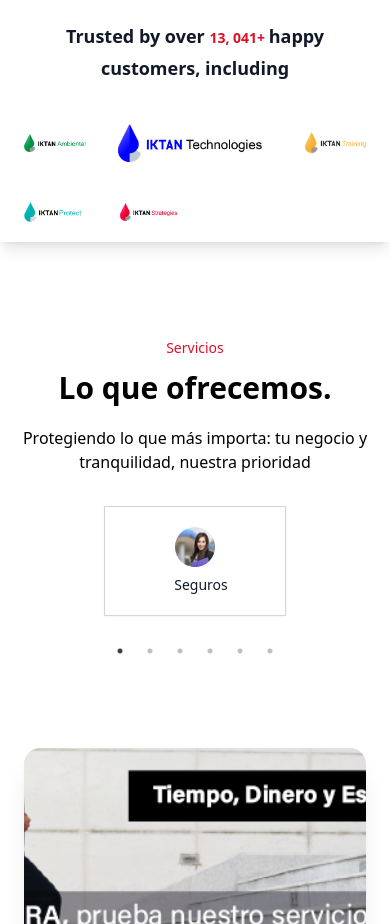
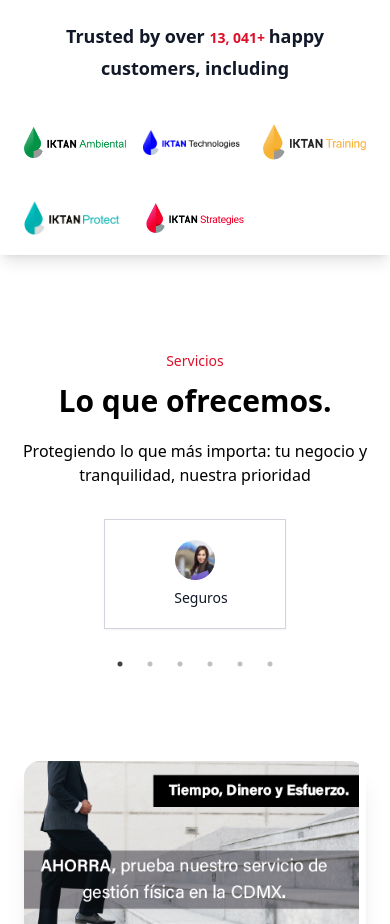
Before and after one commit to AlanVenegasT/Frontend-IktanStrategies, a React (Vite) app: page / in a window 390 px wide. Shown: the part 920-1844 px from the top of the page. Built offline with nearby package versions, Linux system fonts and the light colour scheme.

Commit message:
aCTUALIZACION TAMAÑO IMG

```diff
--- a/src/components/About.jsx
+++ b/src/components/About.jsx
@@ -8,7 +8,7 @@ const About = () => {
         <div className="mx-auto max-w-7xl sm:px-6 lg:px-8 ">
           <div className="mx-auto flex max-w-2xl flex-col gap-16 bg-white/5 py-16 px-6 ring-1 ring-white/10 sm:rounded-3xl sm:p-8 lg:mx-0 lg:max-w-none lg:flex-row lg:items-center lg:py-12 xl:gap-x-20 xl:px-20">
             <img
-              className="h-96 w-full flex-none rounded-2xl object-cover  object-center shadow-xl lg:aspect-square lg:h-auto lg:max-w-sm md:ml-0 lg:ml-10 xl:ml-10"
+              className="h-60 w-full sm:h-96 sm:w-full flex-none rounded-2xl object-cover  object-center shadow-xl lg:aspect-square lg:h-auto lg:max-w-sm md:ml-0 lg:ml-10 xl:ml-10"
               src="Plantamar.jpg"
               alt=""
             />
--- a/src/components/Busqueda.jsx
+++ b/src/components/Busqueda.jsx
@@ -8,7 +8,7 @@ const Busqueda = () => {
         <div className="mx-auto max-w-4xl sm:px-6 lg:px-8  shadow-lg">
           <div className="mx-auto flex max-w-2xl flex-col gap-16 bg-white/5 py-16 px-6 ring-1 ring-white/10 sm:rounded-3xl sm:p-8 lg:mx-0 lg:max-w-none lg:flex-row lg:items-center lg:py-20 xl:gap-x-20 xl:px-10">
             <img
-              className="h-96 w-full flex-none rounded-2xl object-cover object-center shadow-xl  lg:h-auto lg:max-w-[350px] "
+              className="h-60 w-full sm:h-96 sm:w-full flex-none rounded-2xl object-cover object-center shadow-xl  lg:h-auto lg:max-w-[350px] "
               src="Imagen-servicio.png"
               alt=""
             />
--- a/src/components/Logos.jsx
+++ b/src/components/Logos.jsx
@@ -9,7 +9,7 @@ const Logos = () => {
       <h3 className="text-center text-lg font-semibold leading-8 text-gray-900">
           Trusted by over <span className=' text-[#DD102A] text-sm '> 13, 041+ </span> happy customers, including
         </h3>
-        <div className="mx-auto mt-10 grid max-w-lg grid-cols-4 items-center gap-x-8 gap-y-10 sm:max-w-xl sm:grid-cols-6 sm:gap-x-10 lg:mx-0 lg:max-w-none lg:grid-cols-5">
+        <div className="mx-auto mt-10 grid max-w-lg grid-cols-3 items-center gap-x-4 gap-y-10 sm:max-w-xl sm:grid-cols-6 sm:gap-x-10 lg:mx-0 lg:max-w-none lg:grid-cols-5">
           <Link to="">
           <img
             className="col-span-2 max-h-12 w-full object-contain lg:col-span-1 duration-700 hover:scale-110"
@@ -20,7 +20,7 @@ const Logos = () => {
           />
           </Link>
           <img
-            className="col-span-2 max-h-12 w-full object-contain lg:col-span-1 duration-700 hover:scale-110"
+            className="col-span-1 max-h-12 w-full object-contain lg:col-span-1 duration-700 hover:scale-110"
             src="LOGO IKTAN TECHNOLOGIES.jpg"
             alt="Reform"
             width={158}
@@ -37,7 +37,7 @@ const Logos = () => {
           </Link>
           <Link to="https://iktanprotect.com/">
           <img
-            className="col-span-2 max-h-12 w-full object-contain sm:col-start-2 lg:col-span-1 duration-700 hover:scale-110"
+            className="col-span-2 max-h-12 w-full object-contain lg:col-span-1 duration-700 hover:scale-110"
             src="undefined - Imgur.png"
             alt="SavvyCal"
             width={158}
@@ -46,7 +46,7 @@ const Logos = () => {
           </Link>
           <Link to="https://iktanstrategies.com/">
           <img
-            className="col-span-2 col-start-2 max-h-12 w-full object-contain sm:col-start-auto lg:col-span-1 duration-700 hover:scale-110"
+            className="col-span-2 max-h-12 w-full object-contain lg:col-span-1 duration-700 hover:scale-110"
             src="LOGO IKTAN STRATEGIES.jpg"
             alt="Statamic"
             width={158}
```
